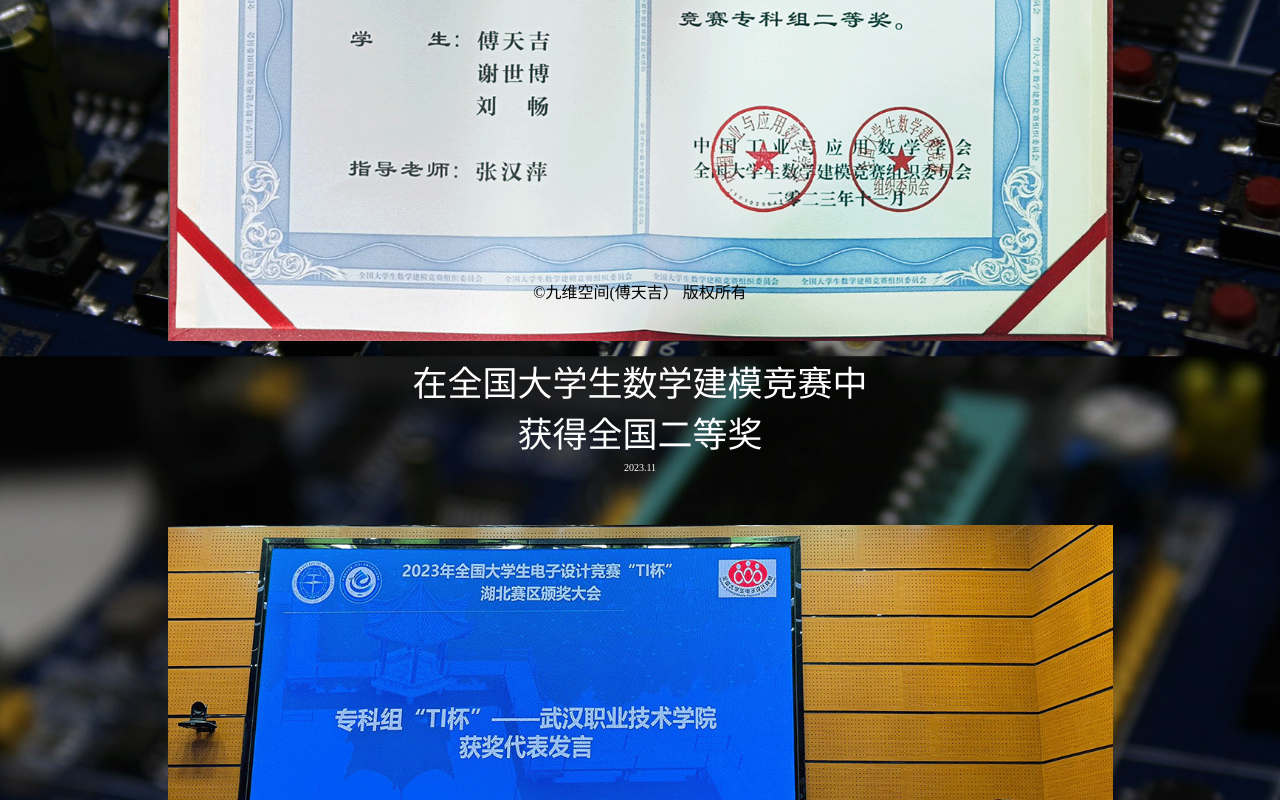
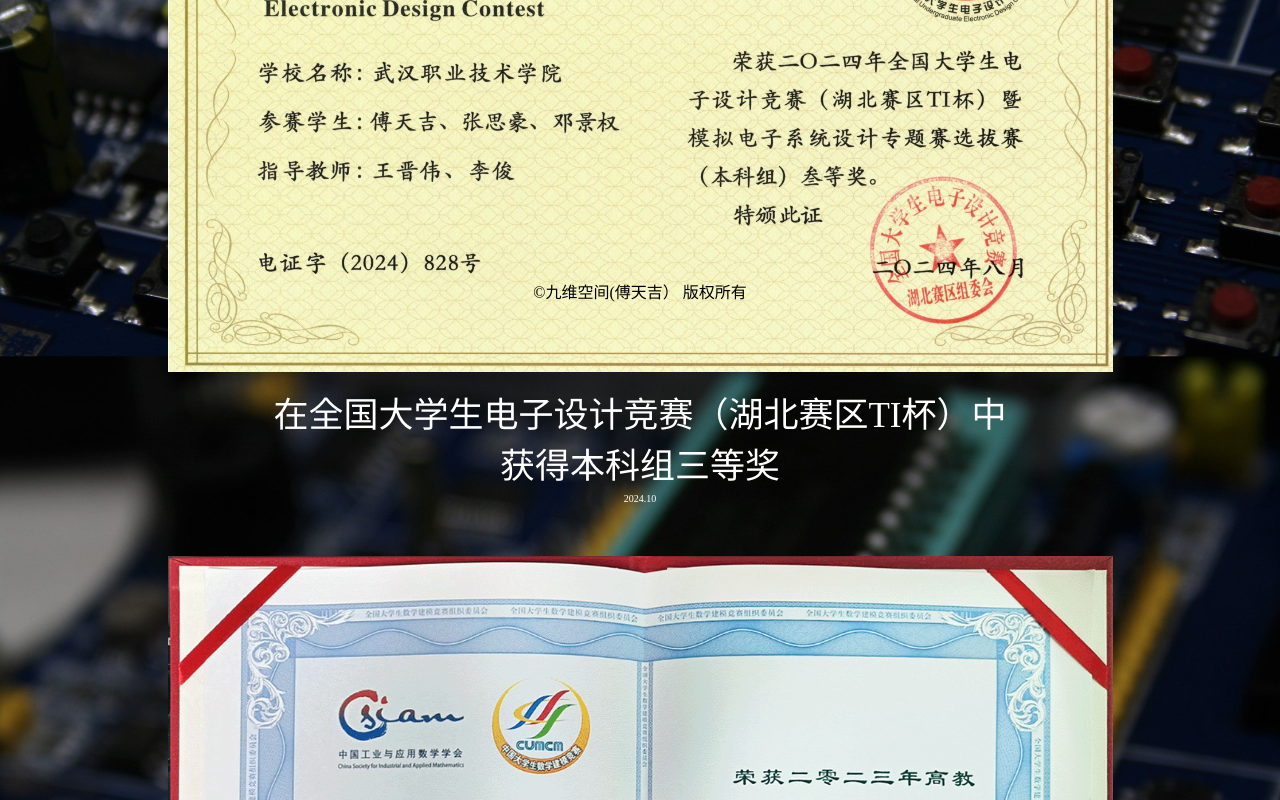
Before and after one commit to GUT-9/GUT-9.github.io, a plain HTML site: page My_award.html in a window 1280 px wide. Shown: the part 497-1297 px from the top of the page. Drawn offline with Linux system fonts and the light colour scheme.

Commit message:
Add files via upload

```diff
--- a/My_award.html
+++ b/My_award.html
@@ -7,7 +7,12 @@ a{text-decoration:none}
 a:hover{color:#aaa}
 
 
-
+    .award4{
+    flex: 1;
+    margin: 0 10px;
+    text-align: center;
+    margin-top:50px;
+}
     .award3{
       flex: 1;
       margin: 0 10px;
@@ -102,6 +107,12 @@ a:hover{color:#aaa}
     </div>
 
 
+    <div class="award4">
+        <img src="img/MyImage/award/2024电赛本科组省三.jpg" style="max-width: 75%;height: auto;width: 75%;" loading="lazy"> <!--懒惰加载方式仅加载当前可见的-->
+        <p style="font-size: 35px;color: #FFF;margin-top: 10px;">在全国大学生电子设计竞赛（湖北赛区TI杯）中<br>获得本科组三等奖</p>
+        <font size="1px" color="#fff">2024.10</font>
+    </div>
+
     <div class="award3">
          <img src="img/MyImage/award/shumu.png" style="max-width: 75%;height: auto;width: 75%;">
          <p style="font-size: 35px;color: #FFF;margin-top: 10px;">在全国大学生数学建模竞赛中<br>获得全国二等奖</p>
```
